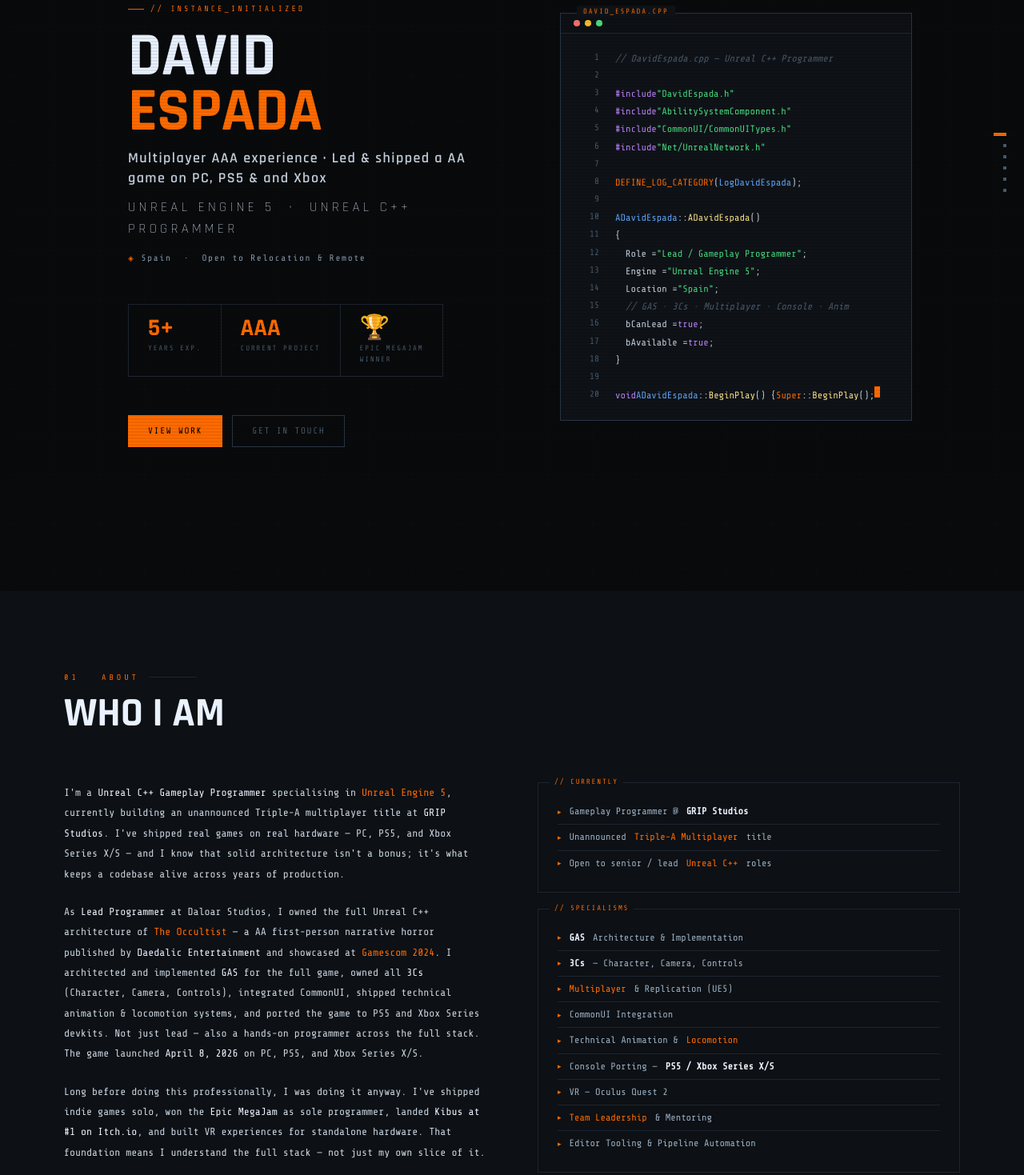
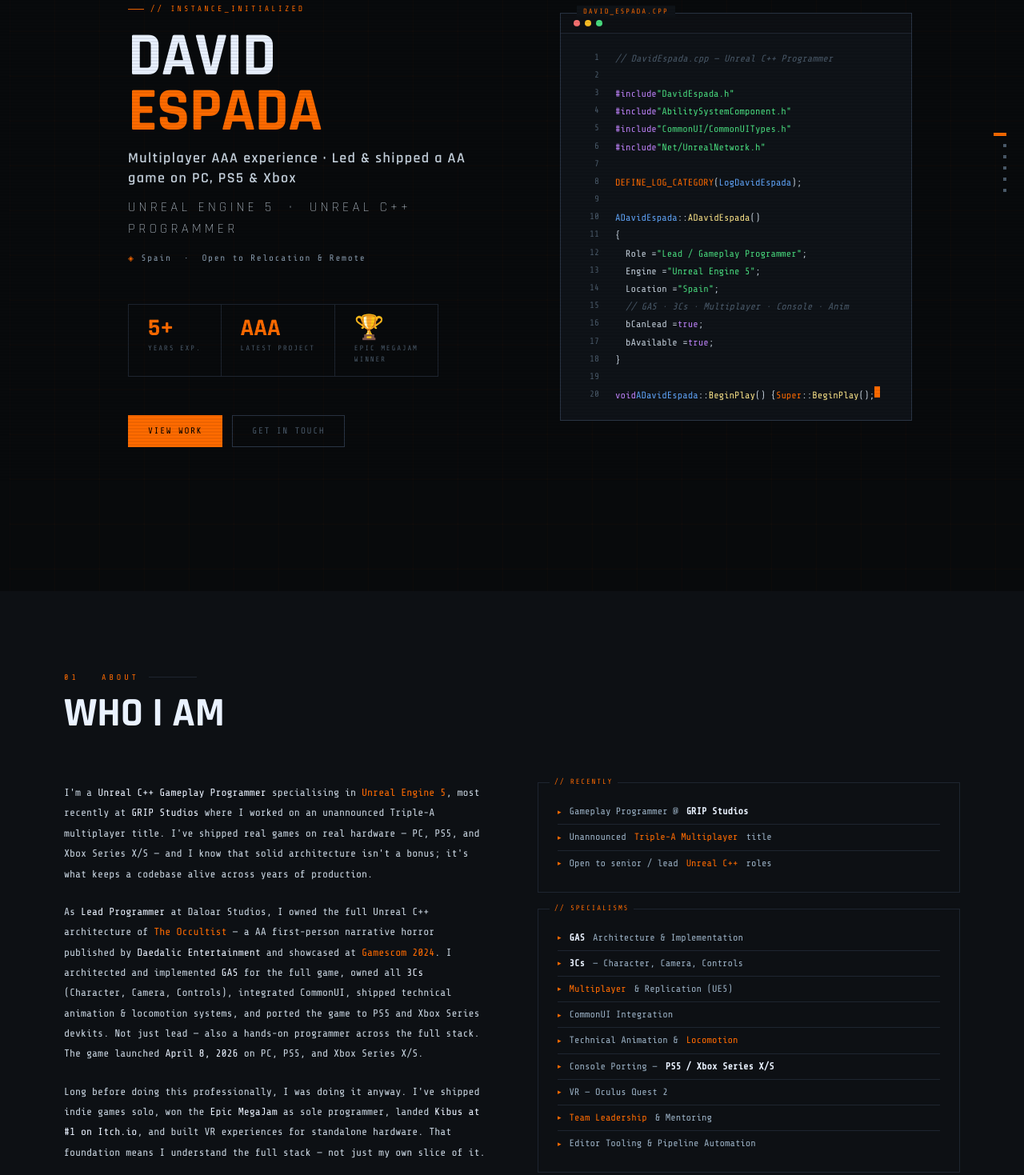
Before and after one commit to davidlespada/davidlespada.github.io, a website built with Vite: page index.html in a window 1280 px wide. Shown: the part 197-1666 px from the top of the page at 80% size. Built offline with nearby package versions, Linux system fonts and the light colour scheme.

Commit message:
Automatic update

```diff
--- a/index.html
+++ b/index.html
@@ -44,12 +44,12 @@
   <div class="hero-left">
     <div class="pre-label">// INSTANCE_INITIALIZED</div>
     <h1 class="name">DAVID<br><span class="accent">ESPADA</span></h1>
-    <p class="headline">Multiplayer AAA experience · Led &amp; shipped a AA game on PC, PS5 &amp; and Xbox</p>
+    <p class="headline">Multiplayer AAA experience · Led &amp; shipped a AA game on PC, PS5 &amp; Xbox</p>
     <p class="title-line">Unreal Engine 5 &nbsp;·&nbsp; Unreal C++ Programmer</p>
     <p class="location-line">Spain &nbsp;·&nbsp; Open to Relocation &amp; Remote</p>
     <div class="stat-grid">
       <div class="stat-cell"><div class="stat-val">5+</div><div class="stat-label">Years Exp.</div></div>
-      <div class="stat-cell"><div class="stat-val">AAA</div><div class="stat-label">Current Project</div></div>
+      <div class="stat-cell"><div class="stat-val">AAA</div><div class="stat-label">Latest Project</div></div>
       <div class="stat-cell stat-cell--jam"><div class="stat-val">🏆</div><div class="stat-label">Epic MegaJam<br>Winner</div></div>
     </div>
     <div class="cta-row">
@@ -92,7 +92,7 @@
   <h2 class="section-title">WHO I AM</h2>
   <div class="about-grid">
     <div class="about-text">
-      <p>I'm a <strong>Unreal C++ Gameplay Programmer</strong> specialising in <em>Unreal Engine 5</em>, currently building an unannounced Triple-A multiplayer title at <strong>GRIP Studios</strong>. I've shipped real games on real hardware — PC, PS5, and Xbox Series X/S — and I know that solid architecture isn't a bonus; it's what keeps a codebase alive across years of production.</p>
+      <p>I'm a <strong>Unreal C++ Gameplay Programmer</strong> specialising in <em>Unreal Engine 5</em>, most recently at <strong>GRIP Studios</strong> where I worked on an unannounced Triple-A multiplayer title. I've shipped real games on real hardware — PC, PS5, and Xbox Series X/S — and I know that solid architecture isn't a bonus; it's what keeps a codebase alive across years of production.</p>
       <p>As <strong>Lead Programmer</strong> at Daloar Studios, I owned the full Unreal C++ architecture of <em>The Occultist</em> — a AA first-person narrative horror published by <strong>Daedalic Entertainment</strong> and showcased at <em>Gamescom 2024</em>. I architected and implemented <strong>GAS</strong> for the full game, owned all <strong>3Cs</strong> (Character, Camera, Controls), integrated CommonUI, shipped technical animation &amp; locomotion systems, and ported the game to PS5 and Xbox Series devkits. Not just lead — also a hands-on programmer across the full stack. The game launched <strong>April 8, 2026</strong> on PC, PS5, and Xbox Series X/S.</p>
       <p>Long before doing this professionally, I was doing it anyway. I've shipped indie games solo, won the <strong>Epic MegaJam</strong> as sole programmer, landed <strong>Kibus at #1 on Itch.io</strong>, and built VR experiences for standalone hardware. That foundation means I understand the full stack — not just my own slice of it.</p>
       <p>I write systems that designers can actually iterate on and that the next programmer won't curse. If your team needs someone who can go from <em>whiteboard architecture</em> to <em>shippable Unreal C++</em> — and lead others while doing it — <em>let's talk.</em></p>
@@ -104,7 +104,7 @@
       </div>
     </div>
     <div class="about-aside">
-      <div class="aside-block" data-label="// CURRENTLY">
+      <div class="aside-block" data-label="// RECENTLY">
         <ul class="aside-list">
           <li>Gameplay Programmer @ <strong>GRIP Studios</strong></li>
           <li>Unannounced <em>Triple-A Multiplayer</em> title</li>
@@ -145,7 +145,7 @@
 <!-- ─── PROJECTS ─── -->
 <section id="projects">
   <div class="section-label">02 &nbsp; Projects</div>
-  <h2 class="section-title">ONGOING &amp; SHIPPED<br>WORK</h2>
+  <h2 class="section-title">RECENT &amp; SHIPPED<br>WORK</h2>
   <div class="project-grid">
 
     <!-- GRIP -->
@@ -153,9 +153,9 @@
       <div class="project-tag">// TRIPLE-A &nbsp;·&nbsp; MULTIPLAYER &nbsp;·&nbsp; UE5 &nbsp;·&nbsp; GRIP STUDIOS</div>
       <div class="project-name">[REDACTED]</div>
       <span class="tier-badge tier-aaa">AAA</span>
-      <span class="status-badge status-ongoing">⚙ ONGOING</span>
+      <span class="status-badge status-shipped">✔ COMPLETED</span>
       <div class="platform-strip">🖥 PC &nbsp;·&nbsp; 🎮 PS5 &nbsp;·&nbsp; 🎮 Xbox Series X|S</div>
-      <div class="project-desc">Currently in full production on an unannounced <strong>Triple-A multiplayer title</strong> at GRIP Studios. Responsible for <strong>Unreal C++ core gameplay systems</strong>, multiplayer replication architecture, and cross-team feature ownership. Details under NDA — reveal incoming.</div>
+      <div class="project-desc">Worked on an unannounced <strong>Triple-A multiplayer title</strong> at GRIP Studios. Responsible for <strong>Unreal C++ core gameplay systems</strong>, multiplayer replication architecture, and cross-team feature ownership. Details under NDA.</div>
       <div class="chips">
         <span class="chip hl">UE5</span><span class="chip hl">Unreal C++</span>
         <span class="chip">Multiplayer</span><span class="chip">Replication</span><span class="chip">Triple-A</span><span class="chip">NDA 🔒</span>
@@ -356,10 +356,10 @@
 
       <div class="log-entry active" data-year="2025">
         <div class="entry-row">
-          <div class="entry-date">2025 →</div>
+          <div class="entry-date">2025</div>
           <div>
             <div class="entry-title">Gameplay Programmer — GRIP Studios</div>
-            <div class="entry-body">Joined GRIP Studios to work on an unannounced <strong>Triple-A multiplayer title</strong>. Writing <em>Unreal C++ core systems</em>, multiplayer replication architecture, and gameplay features alongside a seasoned team. Production in full swing — can't say more, yet.</div>
+            <div class="entry-body">Worked at GRIP Studios on an unannounced <strong>Triple-A multiplayer title</strong>. Wrote <em>Unreal C++ core systems</em>, multiplayer replication architecture, and gameplay features alongside a seasoned team. Details under NDA.</div>
           </div>
         </div>
       </div>
```
